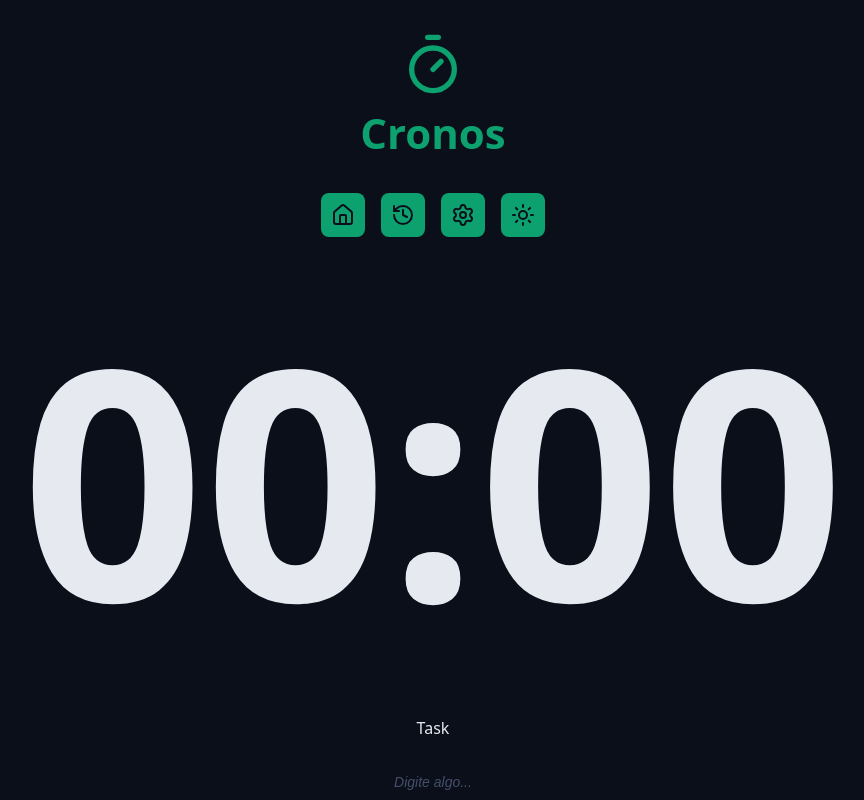
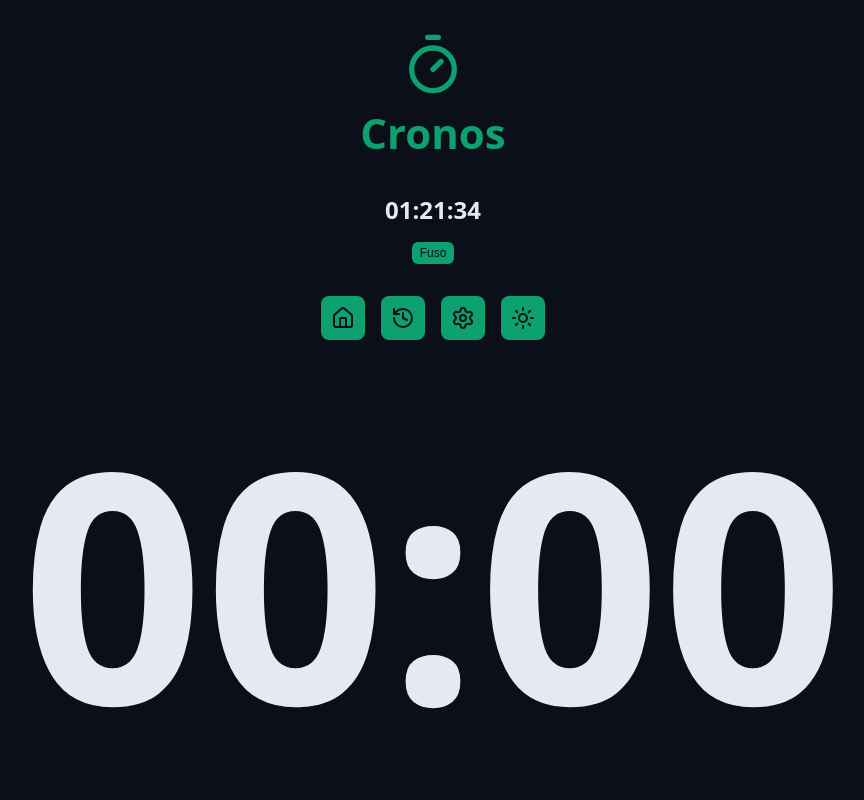
Before and after one commit to higorldmoreira/chronos-pomodoro, a React (Vite) app: page / in a window 1280 px wide. Shown: the top 800 px of the page, without its empty margins (207-1071 px from the left). Built offline with nearby package versions, Linux system fonts and the light colour scheme.

Commit message:
feat: adiciona componente Clock e estilização correspondente

```diff
--- a/src/App.tsx
+++ b/src/App.tsx
@@ -7,6 +7,7 @@ import { DefaultInput } from './components/DefaultInput'
 import { Cycles } from './components/Cycles'
 import { DefaultButton } from  './components/DefaultButton'
 import { Footer } from './components/Footer'
+import { Clock } from './components/Clock'
 
 import './style/theme.css'
 import './style/Global.css'
@@ -15,13 +16,15 @@ import { PlayCircleIcon, StopCircleIcon } from 'lucide-react';
 
 
 
+
 export default function App() {
-
-  console.log('App renderizou')
 
   return <>
       <Container>
         <Heading><Logo/></Heading>
+      </Container>
+      <Container>
+        <Clock/>
       </Container>
       <Container>
         <Menu/>
--- /dev/null
+++ b/src/components/Clock/index.tsx
@@ -0,0 +1,63 @@
+import { useEffect, useState } from 'react'
+import styles from './styles.module.css'
+
+const timeZonesDisponiveis = [
+  'America/Sao_Paulo',
+  'America/Manaus',
+  'America/Rio_Branco',
+  'Europe/Lisbon',
+  'UTC',
+]
+
+export function Clock() {
+  const [agora, setAgora] = useState(() => new Date())
+  const [timeZone, setTimeZone] = useState(
+    () => Intl.DateTimeFormat().resolvedOptions().timeZone,
+  )
+  const [mostrarSeletor, setMostrarSeletor] = useState(false)
+
+  useEffect(() => {
+    const intervalId = window.setInterval(() => {
+      setAgora(new Date())
+    }, 1000)
+
+    return () => {
+      window.clearInterval(intervalId)
+    }
+  }, [])
+
+  const horarioFormatado = agora.toLocaleTimeString('pt-BR', {
+    timeZone,
+    hour: '2-digit',
+    minute: '2-digit',
+    second: '2-digit',
+  })
+
+  return (
+    <div className={styles.clockRow}>
+      <span>{horarioFormatado}</span>
+
+      <button
+        type="button"
+        className={styles.timeZoneButton}
+        onClick={() => setMostrarSeletor((valorAtual) => !valorAtual)}
+      >
+        Fuso
+      </button>
+
+      {mostrarSeletor && (
+        <select
+          className={styles.timeZoneSelect}
+          value={timeZone}
+          onChange={(event) => setTimeZone(event.target.value)}
+        >
+          {timeZonesDisponiveis.map((zone) => (
+            <option key={zone} value={zone}>
+              {zone}
+            </option>
+          ))}
+        </select>
+      )}
+    </div>
+  )
+}
--- /dev/null
+++ b/src/components/Clock/styles.module.css
@@ -0,0 +1,46 @@
+.clockRow {
+  display: flex;
+  align-items: center;
+  justify-content: center;
+  flex-direction: column;
+  gap: 0.8rem;
+  flex-wrap: wrap;
+}
+.clockRow span {
+  font-size: 2.4rem;
+  font-weight: bold;
+  margin-bottom: 0.8rem;
+}
+.timeZoneButton {
+  border: none;
+  border-radius: 0.6rem;
+  padding: 0.4rem 0.8rem;
+  font-size: 1.2rem;
+  cursor: pointer;
+  background: var(--primary);
+  color: var(--text-over-primary);
+}
+
+.timeZoneSelect {
+  padding: 0.4rem 0.8rem;
+  border-radius: 0.6rem;
+  background-color: transparent;
+  border: 1px solid var(--primary);
+  color: var(--text-default);
+  font: inherit;
+  cursor: pointer;
+  appearance: none;
+  -webkit-appearance: none;
+  -moz-appearance: none;
+}
+
+.timeZoneSelect:focus {
+  outline: none;
+  box-shadow: 0 0 0 2px var(--primary-dark);
+
+}
+
+.timeZoneSelect option {
+  background: var(--gray-900);
+  color: var(--text-default);
+}
--- a/src/components/CountDown/index.tsx
+++ b/src/components/CountDown/index.tsx
@@ -1,7 +1,6 @@
 
 
 import styles from './style.module.css';
-
 
 
 export function CountDown() {
```
